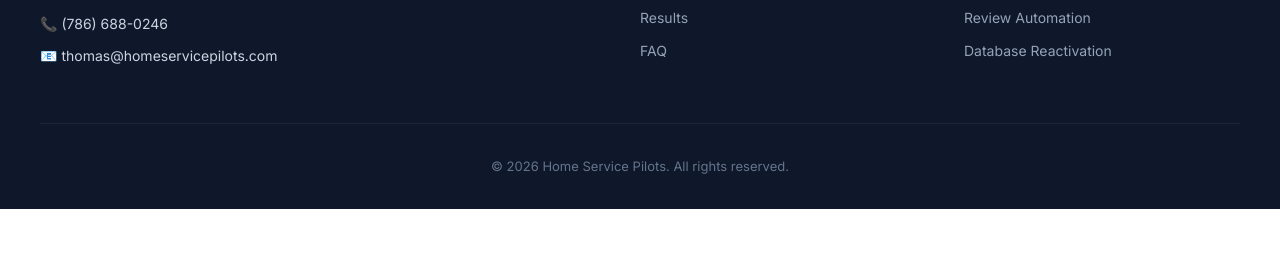
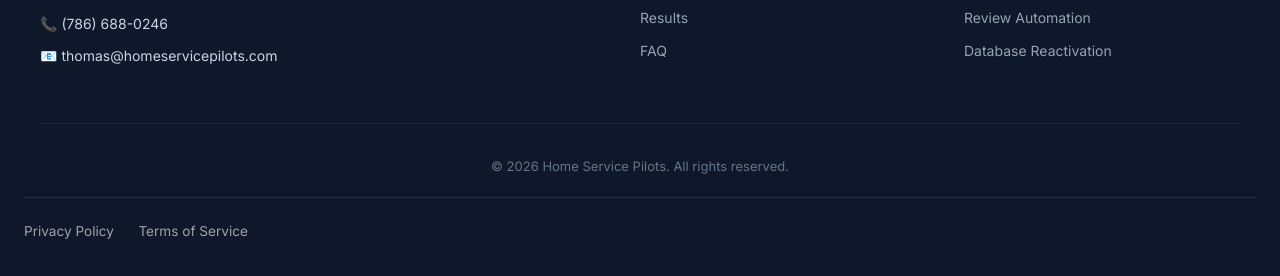
Before and after one commit to thomasnorfleet22-creator/homeservice-pilots-site, a plain HTML site: page index.html in a window 1280 px wide. Shown: the part 6298-6574 px from the top of the page. Before the commit the page ends 6507 px from the top, so only its background shows below. Drawn offline with Linux system fonts and the light colour scheme.

Commit message:
Add privacy policy and terms links to footer

```diff
--- a/index.html
+++ b/index.html
@@ -961,7 +961,11 @@
         © 2026 Home Service Pilots. All rights reserved.
       </div>
     </div>
-  </footer>
+          <div style="margin-top: 20px; padding-top: 20px; border-top: 1px solid rgba(255,255,255,0.1);">
+            <a href="/privacy.html" style="color: rgba(255,255,255,0.6); text-decoration: none; margin-right: 20px; font-size: 0.85rem;">Privacy Policy</a>
+            <a href="/terms.html" style="color: rgba(255,255,255,0.6); text-decoration: none; font-size: 0.85rem;">Terms of Service</a>
+        </div>
+    </footer>
 
   <script>
     // Scroll animations
```
